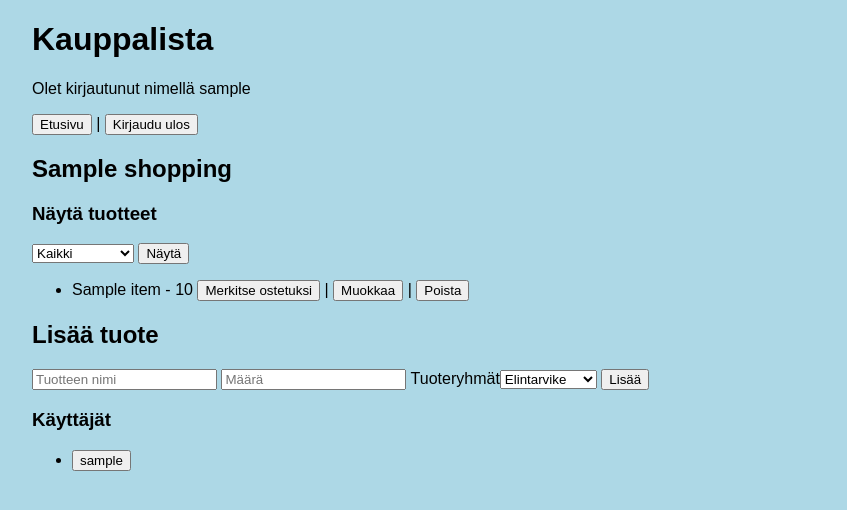
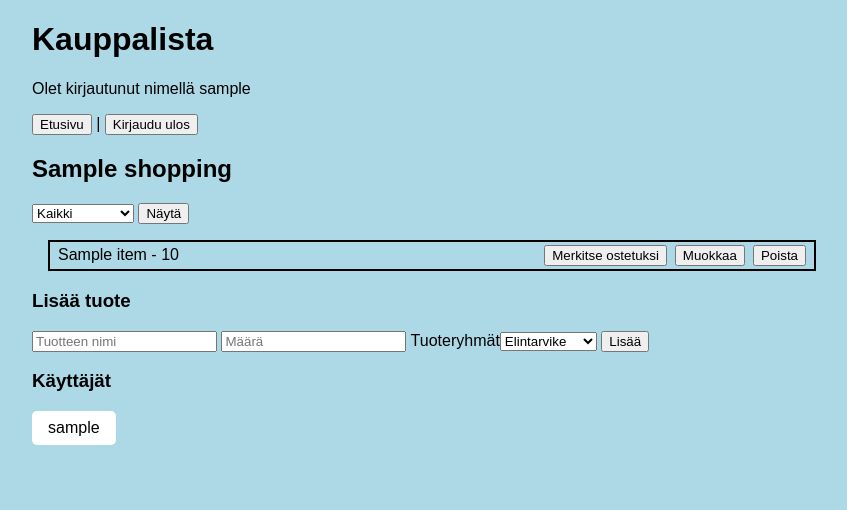
Before and after one commit to westolt/kauppalista, a Flask app: template templates/show_shopping_list.html in a window 1280 px wide. Shown: the top 510 px of the page, without its empty margins (208-1055 px from the left). Run offline with Flask 3, Linux system fonts and the light colour scheme; the visitor is signed in with stand-in values (Sample User, id 1); the template is opened without the code that fills it: most values are stand-ins (such as "Sample title", 1, 10 or a date in 2020).

Commit message:
General CSS improvements

```diff
--- a/schema.sql
+++ b/schema.sql
@@ -6,7 +6,7 @@ CREATE TABLE users (
 
 CREATE TABLE shopping_list (
     id INTEGER PRIMARY KEY,
-    name TEXT,
+    name TEXT UNIQUE,
     password TEXT,
     creation_time TIMESTAMP DEFAULT CURRENT_TIMESTAMP
 );
--- a/static/main.css
+++ b/static/main.css
@@ -4,3 +4,79 @@ body {
     font-family: sans-serif;
     background-color: lightblue;
   }
+
+.shopping_list {
+  border: 2px solid black;
+  margin: 1em;
+  padding: 0.2em 0.5em;
+  display: flex;
+  justify-content: space-between;
+  align-items: center;
+}
+
+.list_name {
+  display: inline-block;
+  padding: 0.5em 1em;
+  color: black;
+  text-decoration: none;
+  background-color: white;
+  border-radius: 5px;
+  transition: background-color 0.2s ease;
+}
+
+.list_name:hover {
+  background-color: #f0f0f0c5;
+}
+
+.list_name:visited {
+  color: black;
+  text-decoration: none;
+}
+
+.leave_button {
+  flex-shrink: 0;
+}
+
+.item {
+  border: 2px solid black;
+  margin: 1em;
+  padding: 0.2em 0.5em;
+  display: flex;
+  justify-content: space-between;
+  align-items: center;
+}
+
+.item_buttons {
+  display: flex;
+  gap: 0.5em;
+}
+
+.item_info {
+  margin-bottom: 1em;
+}
+
+.item_info small {
+  color: gray;
+  font-size: 0.9em;
+}
+
+.user_list {
+  display: flex;
+  flex-wrap: wrap;
+  gap: 0.5em;
+  margin-top: 1em;
+}
+
+.user {
+  display: inline-block;
+  padding: 0.5em 1em;
+  background-color: white;
+  color: black;
+  text-decoration: none;
+  border-radius: 5px;
+  transition: background-color 0.2s ease;
+}
+
+.user:hover {
+  background-color: #f0f0f0c5;
+}
--- a/templates/account_created.html
+++ b/templates/account_created.html
@@ -6,6 +6,6 @@
 </head>
 <body>
     <h1>Tunnukset luotu!</h1>
-    <a href="/">Palaa etusivulle</a>
+    <a href="/"><button>Palaa etusivulle</button></a>
 </body>
 </html>
--- a/templates/buy_item.html
+++ b/templates/buy_item.html
@@ -3,7 +3,7 @@
 {% block title %}Kauppalista{% endblock %}
 
 {% block content %}
-<h2>Merkitse ostetuksi</h2>
+<h3>Merkitse ostetuksi</h2>
 {% if error %}
     <p style="color: red;">{{ error }}</p>
 {% endif %}
@@ -13,12 +13,14 @@
     <label for="price">Hinta:</label>
     <input type="text" id="price" name="price" required> €
     <br>
+    <br>
     <label for="purchased_by_user_id">Ostaja:</label>
     <select id="purchased_by_user_id" name="purchased_by_user_id" required>
         {% for user in users %}
             <option value="{{ user.id }}">{{ user.username }}</option>
         {% endfor %}
     </select>
+    <br>
     <br>
     <input type="hidden" name="csrf_token" value="{{ session.csrf_token }}" />
     <button type="submit">Tallenna</button>
--- a/templates/edit_item.html
+++ b/templates/edit_item.html
@@ -14,7 +14,7 @@
     </select>
     <input type="hidden" name="csrf_token" value="{{ session.csrf_token }}" />
     <button type="submit">Tallenna</button>
-</form>
+</form> <br />
 <a href="{{ url_for('show_shopping_list', shopping_list_id=shopping_list_id) }}" >
     <button>Peruuta</button>
 </a>
--- a/templates/layout.html
+++ b/templates/layout.html
@@ -17,8 +17,11 @@
       {% block content %}{% endblock %}
 
   {% else %}
-  <p>
-    <a href="/register"><button>Rekisteröidy</button></a>
+  <div>
+    <h2>Tervetuloa käyttämään Kauppalista-sovellusta!</h2>
+    <p>Jos sinulla ei vielä ole tiliä, voit <a href="/register">rekisteröityä täällä</a>.</p>
+  </div>
+
   <form action="/login" method="post">
     <p>
       Tunnus: <br />
@@ -28,9 +31,10 @@
       Salasana: <br />
       <input type="password" name="password" />
     </p>
+    <p>
       <input type="submit" value="Kirjaudu" />
+    </p>
   </form>
-  </p>
   {% endif %}
 </body>
 </html>
--- a/templates/register.html
+++ b/templates/register.html
@@ -9,7 +9,7 @@
 <body>
   <form action="/create" method="post">
     <p>
-      Tunnus: <br />
+      Käyttäjänimi: <br />
       <input type="text" name="username" maxlength="15" required />
     </p>
     <p>
--- a/templates/show_shopping_list.html
+++ b/templates/show_shopping_list.html
@@ -5,7 +5,6 @@
 {% block content %}
 <h2>{{ shopping_list.name }}</h2>
 
-<h3>Näytä tuotteet</h3>
 <form method="GET" action="{{ url_for('show_shopping_list', shopping_list_id=shopping_list.id) }}">
     <select name="category_filter">
         <option value="all">Kaikki</option>
@@ -16,21 +15,30 @@
     <button type="submit">Näytä</button>
 </form>
 
-<ul>
-    {% for item in filtered_items %}
-        <li>
-            {{ item.name }} - {{ item.quantity }}
-            <a href="{{ url_for('buy_item', shopping_list_id=shopping_list.id, item_id=item.id) }}"><button>Merkitse ostetuksi</button></a> |
-            <a href="{{ url_for('edit_item', shopping_list_id=shopping_list.id, item_id=item.id) }}"><button>Muokkaa</button></a> |
+
+{% for item in filtered_items %}
+<div class="item">
+    <div>
+        {{ item.name }} - {{ item.quantity }}
+    </div>
+    <div class="item_buttons">
+        <div class="buy_item">
+            <a href="{{ url_for('buy_item', shopping_list_id=shopping_list.id, item_id=item.id) }}"><button>Merkitse ostetuksi</button></a>
+        </div>
+        <div class="edit_item">
+            <a href="{{ url_for('edit_item', shopping_list_id=shopping_list.id, item_id=item.id) }}"><button>Muokkaa</button></a>
+        </div>
+        <div class="delete_item">
             <form action="{{ url_for('delete_item', shopping_list_id=shopping_list.id, item_id=item.id) }}" method="POST" style="display:inline;">
                 <input type="hidden" name="csrf_token" value="{{ session.csrf_token }}" />
                 <button type="submit">Poista</button>
             </form>
-        </li>
-    {% endfor %}
-</ul>
+        </div>
+    </div>
+</div>
+{% endfor %}
 
-<h2>Lisää tuote</h2>
+<h3>Lisää tuote</h3>
 <form action="{{ url_for('add_item', shopping_list_id=shopping_list.id) }}" method="POST">
     <input type="text" name="name" placeholder="Tuotteen nimi" maxlength="20" required>
     <input type="text" name="quantity" placeholder="Määrä" maxlength="10" required>
@@ -44,9 +52,9 @@
 </form>
 
 <h3>Käyttäjät</h3>
-<ul>
+<div class="user_list">
     {% for user in shopping_list_users %}
-        <li><a href="/user/{{ user.id }}?shopping_list_id={{ shopping_list.id }}"><button>{{ user.username }}</button></a></li>
+        <a class="user" href="/user/{{ user.id }}?shopping_list_id={{ shopping_list.id }}">{{ user.username }}</a>
     {% endfor %}
-</ul>
+</div>
 {% endblock %}
```
Also changed, not shown: templates/index.html (+7 -7 lines), templates/login.html (deleted, +0 -35 lines), templates/show_user.html (+10 -5 lines). Lines whose indentation alone changed are shown as unchanged.
